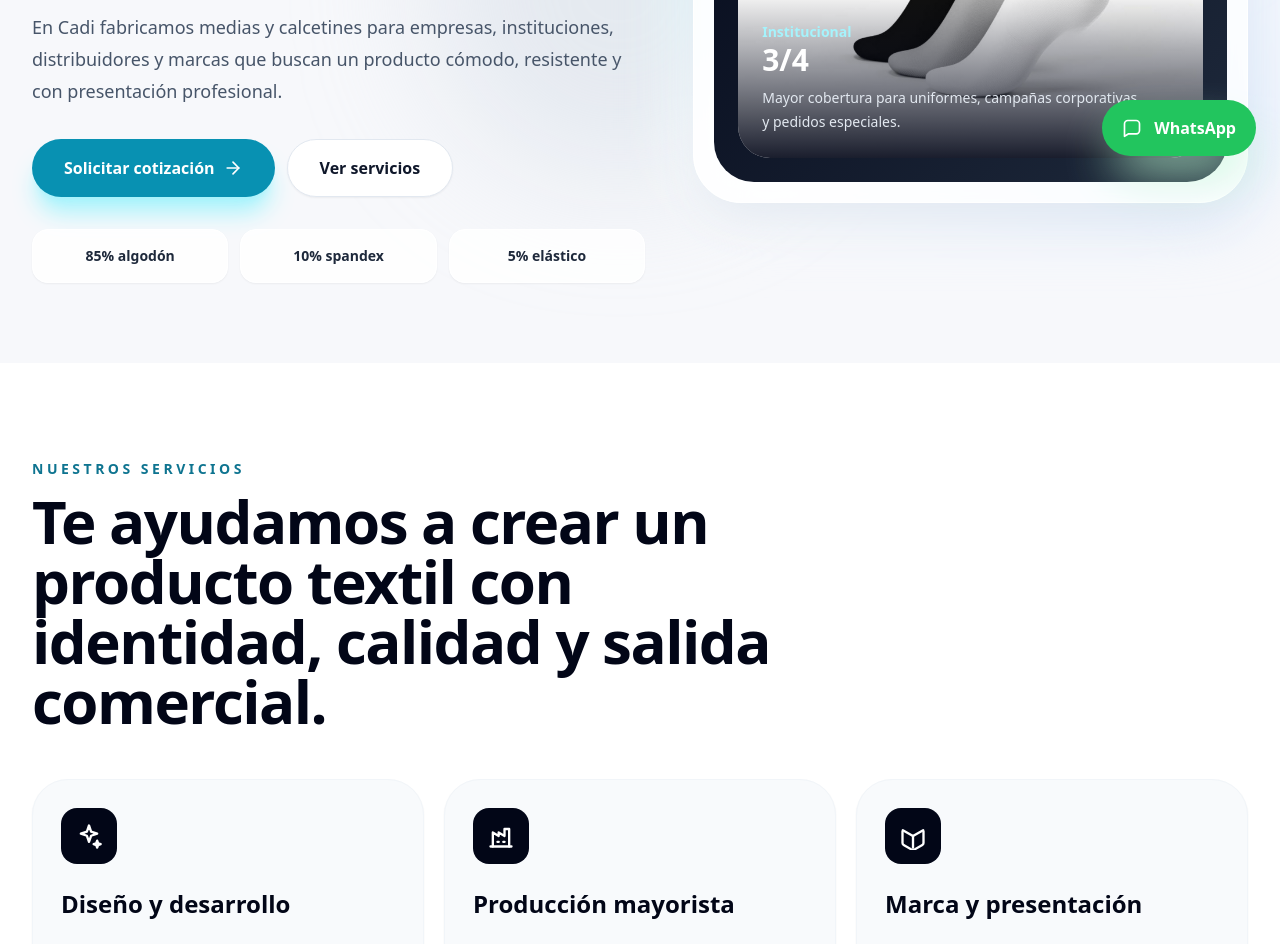
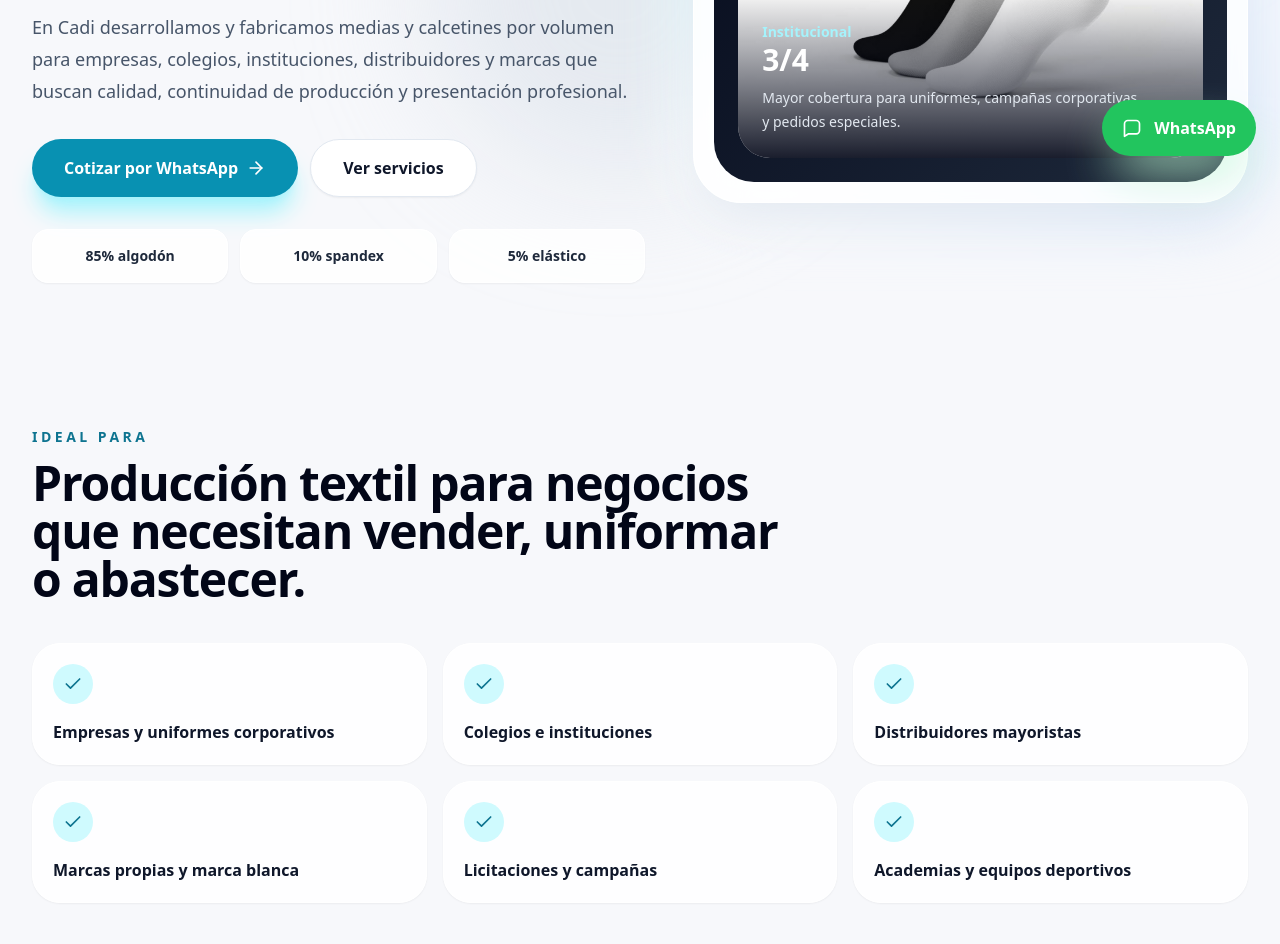
Before and after one commit to CADIshop/medias-cadi, a React (Vite) app: page / in a window 1280 px wide. Shown: the part 620-1564 px from the top of the page. Built offline with nearby package versions, Linux system fonts and the light colour scheme.

Commit message:
Update App.jsx

```diff
--- a/src/App.jsx
+++ b/src/App.jsx
@@ -337,9 +337,7 @@ Mensaje adicional: ${mensaje || "Sin mensaje adicional"}`
                 tu marca.
               </h1>
               <p className="max-w-2xl text-lg leading-8 text-slate-600">
-                En Cadi fabricamos medias y calcetines para empresas,
-                instituciones, distribuidores y marcas que buscan un producto
-                cómodo, resistente y con presentación profesional.
+                En Cadi desarrollamos y fabricamos medias y calcetines por volumen para empresas, colegios, instituciones, distribuidores y marcas que buscan calidad, continuidad de producción y presentación profesional.
               </p>
             </motion.div>
 
@@ -351,7 +349,7 @@ Mensaje adicional: ${mensaje || "Sin mensaje adicional"}`
                 href="#cotizacion"
                 className="inline-flex items-center justify-center rounded-full bg-cyan-600 px-8 py-4 font-black text-white shadow-xl shadow-cyan-200 transition hover:-translate-y-1 hover:bg-cyan-700"
               >
-                Solicitar cotización
+                Cotizar por WhatsApp
                 <I type="arrow" className="ml-2 h-5 w-5" />
               </a>
               <a
@@ -436,6 +434,51 @@ Mensaje adicional: ${mensaje || "Sin mensaje adicional"}`
             </div>
           </motion.div>
         </section>
+
+        <section className="mx-auto max-w-7xl px-5 py-16 md:px-8">
+  <motion.div
+    variants={fadeUp}
+    initial="hidden"
+    whileInView="show"
+    viewport={{ once: true, amount: 0.25 }}
+    className="mb-10 max-w-3xl"
+  >
+    <p className="mb-3 text-sm font-black uppercase tracking-[0.25em] text-cyan-700">
+      Ideal para
+    </p>
+    <h2 className="text-4xl font-black tracking-tight md:text-5xl">
+      Producción textil para negocios que necesitan vender, uniformar o abastecer.
+    </h2>
+  </motion.div>
+
+  <motion.div
+    variants={stagger}
+    initial="hidden"
+    whileInView="show"
+    viewport={{ once: true, amount: 0.2 }}
+    className="grid gap-4 md:grid-cols-3"
+  >
+    {[
+      "Empresas y uniformes corporativos",
+      "Colegios e instituciones",
+      "Distribuidores mayoristas",
+      "Marcas propias y marca blanca",
+      "Licitaciones y campañas",
+      "Academias y equipos deportivos",
+    ].map((item) => (
+      <motion.div
+        variants={fadeUp}
+        key={item}
+        className="rounded-[1.75rem] border border-white bg-white/85 p-5 shadow-sm backdrop-blur"
+      >
+        <div className="mb-4 grid h-10 w-10 place-items-center rounded-full bg-cyan-100 text-cyan-700">
+          <I type="check" className="h-5 w-5" />
+        </div>
+        <p className="font-black text-slate-900">{item}</p>
+      </motion.div>
+    ))}
+  </motion.div>
+</section>
 
         <section id="servicios" className="bg-white py-24">
           <div className="mx-auto max-w-7xl px-5 md:px-8">
@@ -530,6 +573,38 @@ Mensaje adicional: ${mensaje || "Sin mensaje adicional"}`
             ))}
           </motion.div>
         </section>
+
+        <section className="mx-auto max-w-7xl px-5 py-10 md:px-8">
+  <div className="grid gap-4 rounded-[2.5rem] bg-white p-6 shadow-xl shadow-slate-100 md:grid-cols-4 md:p-8">
+    {[
+      {
+        title: "Atención directa",
+        text: "Coordinación rápida por WhatsApp para cotizaciones y pedidos.",
+      },
+      {
+        title: "Producción por volumen",
+        text: "Fabricación pensada para empresas, campañas y distribución.",
+      },
+      {
+        title: "Marca blanca",
+        text: "Producto listo para presentarse con identidad comercial propia.",
+      },
+      {
+        title: "Despacho coordinado",
+        text: "Envíos y entregas según destino, volumen y requerimiento.",
+      },
+    ].map((item) => (
+      <motion.div
+        key={item.title}
+        whileHover={{ y: -6 }}
+        className="rounded-[1.75rem] bg-slate-50 p-5"
+      >
+        <h3 className="text-lg font-black text-slate-950">{item.title}</h3>
+        <p className="mt-2 text-sm leading-6 text-slate-600">{item.text}</p>
+      </motion.div>
+    ))}
+  </div>
+</section>
 
         <section className="bg-slate-950 py-24 text-white">
           <div className="mx-auto max-w-7xl px-5 md:px-8">
@@ -691,6 +766,36 @@ Mensaje adicional: ${mensaje || "Sin mensaje adicional"}`
           </div>
         </section>
 
+        <section className="bg-white py-20">
+  <div className="mx-auto grid max-w-7xl gap-8 px-5 md:grid-cols-[0.9fr_1.1fr] md:items-center md:px-8">
+    <motion.div
+      variants={fadeUp}
+      initial="hidden"
+      whileInView="show"
+      viewport={{ once: true, amount: 0.25 }}
+    >
+      <p className="mb-3 text-sm font-black uppercase tracking-[0.25em] text-cyan-700">
+        Cobertura
+      </p>
+      <h2 className="text-4xl font-black tracking-tight md:text-5xl">
+        Atendemos pedidos mayoristas en Perú.
+      </h2>
+    </motion.div>
+
+    <motion.div
+      variants={fadeUp}
+      initial="hidden"
+      whileInView="show"
+      viewport={{ once: true, amount: 0.25 }}
+      className="rounded-[2rem] bg-slate-50 p-7 leading-8 text-slate-600"
+    >
+      Coordinamos producción, presentación y despacho según el requerimiento del cliente.
+      Trabajamos con empresas, colegios, instituciones, distribuidores, marcas y clientes
+      corporativos que necesitan fabricar medias o calcetines por volumen.
+    </motion.div>
+  </div>
+</section>
+
         <section id="cotizacion" className="bg-slate-950 py-24 text-white">
           <div className="mx-auto grid max-w-7xl gap-10 px-5 md:grid-cols-[0.9fr_1.1fr] md:px-8">
             <motion.div
@@ -707,8 +812,7 @@ Mensaje adicional: ${mensaje || "Sin mensaje adicional"}`
                 Cuéntanos qué necesitas producir.
               </h2>
               <p className="text-lg leading-8 text-slate-300">
-                Envíanos tu requerimiento y te responderemos con una propuesta
-                según modelo, cantidad, presentación y finalidad del pedido.
+                Completa tus datos y te responderemos por WhatsApp con una propuesta según modelo, cantidad, presentación y objetivo del pedido.
               </p>
 
               <div className="grid gap-3 text-slate-300">
@@ -812,7 +916,7 @@ Mensaje adicional: ${mensaje || "Sin mensaje adicional"}`
   className="inline-flex items-center justify-center rounded-2xl bg-cyan-600 px-6 py-4 font-black text-white transition hover:bg-cyan-700"
 >
   <I type="chat" className="mr-2 h-5 w-5" />
-  Enviar solicitud por WhatsApp
+  Cotizar por WhatsApp
 </a>
 
                 <p className="text-center text-xs leading-6 text-slate-500">
```
